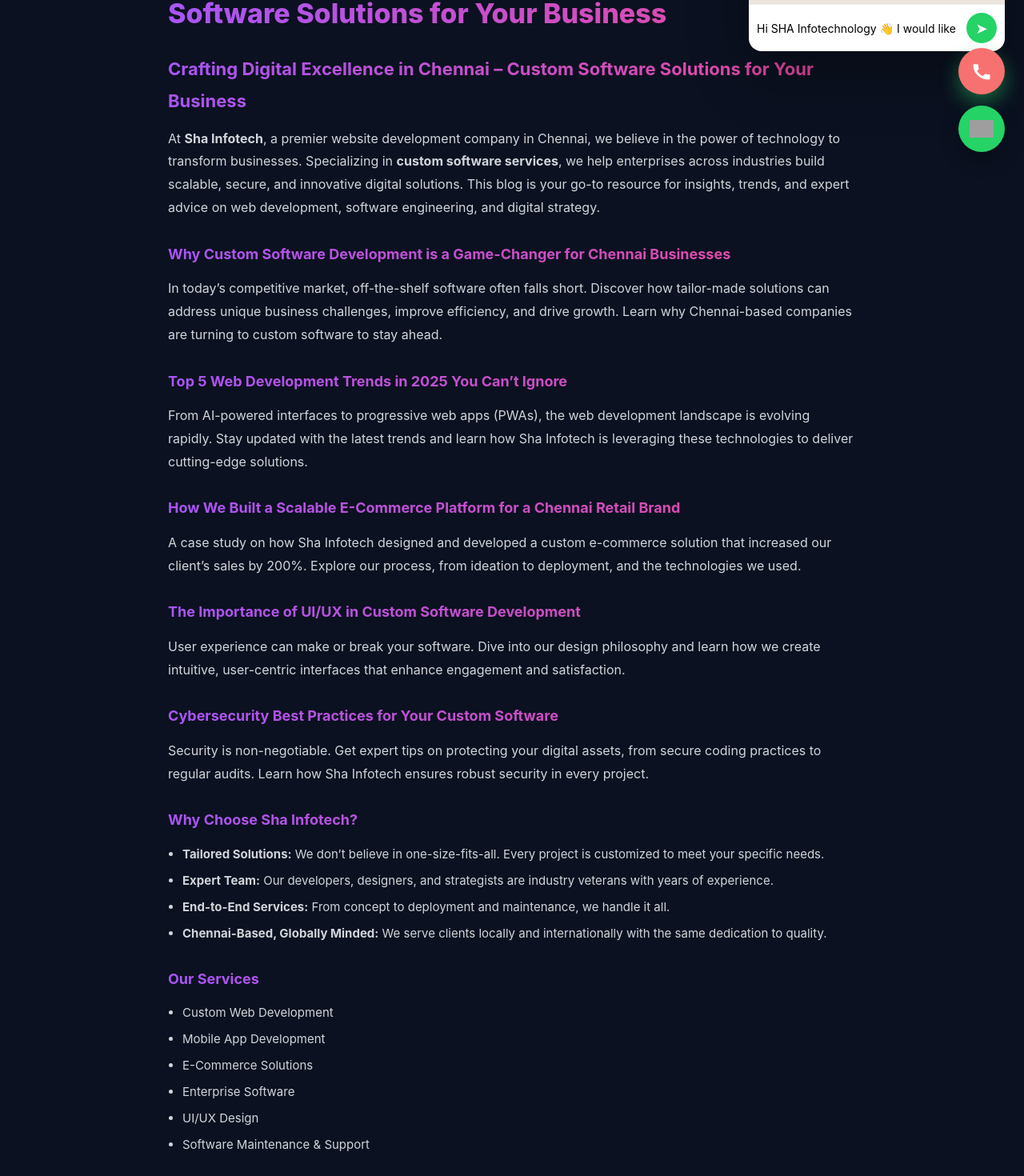
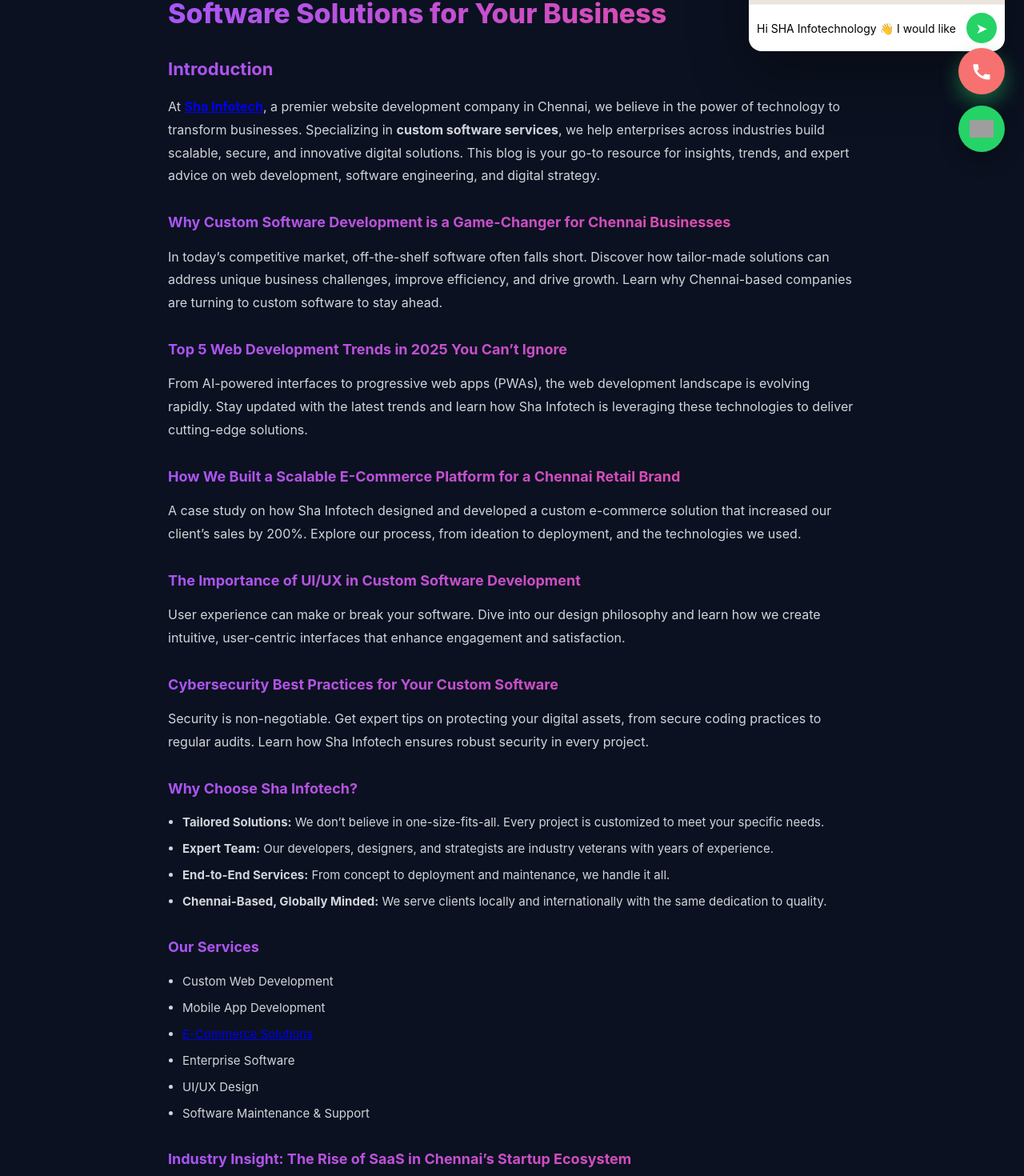
Before and after one commit to Sowndarya-1908/shainfotechnology-backend, a React (Vite) app: page /blog/custom-software-solutions-chennai in a window 1280 px wide. Shown: the part 586-2056 px from the top of the page at 80% size. Built offline with nearby package versions, Linux system fonts and the light colour scheme; grey boxes are pictures that could not be loaded.

Commit message:
internal links added

```diff
--- a/src/components/Blog.jsx
+++ b/src/components/Blog.jsx
@@ -51,13 +51,13 @@
 Introduction  </h2>
 
   <p>In today’s digital world, social media has become one of the most powerful tools for businesses to connect with customers, build brand awareness, and drive growth. Platforms like Facebook, Instagram, LinkedIn, and Twitter are no longer just for social interaction—they have evolved into powerful marketing channels that allow companies to reach millions of potential customers.
-As we move further into 2026, businesses that leverage social media marketing effectively gain a strong competitive advantage. Whether it is a startup, small business, or large enterprise, social media plays a key role in expanding reach, engaging audiences, and increasing revenue.
+As we move further into 2026, businesses that leverage <a href="/services/social-media-marketing">social media marketing</a> effectively gain a strong competitive advantage. Whether it is a startup, small business, or large enterprise, social media plays a key role in expanding reach, engaging audiences, and increasing revenue.
 </p>
 
 
   <h2>Expanding Brand Awareness</h2>
 
-  <p>One of the biggest benefits of social media marketing is the ability to increase brand visibility. Social media platforms allow businesses to showcase their products, services, and brand personality to a wide audience.</p>
+  <p>One of the biggest benefits of <a href="/services/social-media-marketing">social media marketing</a>  social media marketing is the ability to increase brand visibility. Social media platforms allow businesses to showcase their products, services, and brand personality to a wide audience.</p>
 
   <p>Through consistent posting, engaging content, and strategic campaigns, businesses can build a recognizable brand presence online. When customers frequently see a company’s posts or advertisements on their feeds, it helps strengthen brand recall and trust.</p>
 
@@ -86,7 +86,7 @@
 
   <p>Social media marketing is also an effective way to drive traffic to business websites. By sharing valuable content, blog posts, and service updates, businesses can encourage users to visit their website and learn more about their offerings.</p>
 
-  <p>For companies like SHA Infotechnology, social media can help attract businesses that are looking for IT solutions, web development services, and digital transformation support.</p>
+  <p>For companies like <a href="/">SHA Infotechnology</a>, social media can help attract businesses that are looking for IT solutions, web development services, and digital transformation support.</p>
 
   <p>With the right strategy, social media can generate high-quality leads and convert visitors into customers.</p>
 
@@ -134,7 +134,7 @@
   </h2>
 
   <p>In today’s digital-first world, having a website is no longer optional for businesses—it is a necessity. Customers now search online before choosing products or services, and companies without a professional online presence risk losing valuable opportunities. A well-designed website helps businesses build credibility, reach a larger audience, and generate consistent leads.
-As technology continues to evolve in 2026, businesses must adapt to digital transformation to stay competitive. A website acts as the foundation of your online presence and plays a critical role in marketing, branding, and customer engagement.
+As technology continues to evolve in 2026, businesses must adapt to digital transformation to stay competitive. A <a href="/">website</a> acts as the foundation of your online presence and plays a critical role in marketing, branding, and customer engagement.
 </p>
 
 
@@ -181,7 +181,7 @@
 
   <h2> Improves Marketing and Lead Generation</h2>
 
-  <p>A website acts as the central hub for all digital marketing activities. Whether you use social media, email marketing, or search engine optimization (SEO), all campaigns eventually direct users to your website.</p>
+  <p>A website acts as the central hub for all digital marketing activities. Whether you use social media, email marketing, or <a href="/services/seo">search engine optimization (SEO)</a>, all campaigns eventually direct users to your website.</p>
 
   <p>A well-optimized website helps businesses:</p>
 
@@ -213,13 +213,13 @@
 
   <h2>Supports Long-Term Business Growth</h2>
 
-  <p>A website is more than just an online brochure—it is a long-term investment. Over time, it becomes a powerful tool for marketing, customer engagement, and brand development.</p>
+  <p>A website is more than just an online brochure—it is a long-term investment. Over time, it becomes a powerful tool for marketing, customer engagement, and <a href="/services/brand-consultancy">brand development</a>brand development.</p>
 
   <p>Businesses can continuously improve their websites by adding:</p>
 
   <ul>
     <li>Blog content</li>
-    <li>New services</li>
+    <li><a href="/services">New services</a></li>
     <li>Customer reviews</li>
     <li>Updated portfolios</li>
   </ul>
@@ -249,7 +249,7 @@
 
 <h2 class="gradient-heading">Introduction</h2>
 
-<p>The digital economy is booming, and companies are desperately searching for talent who can navigate the complexities of the online world. Whether you’re a recent graduate or looking to switch careers, there has never been a better time to upskill. But with so many options available, why should you choose a structured <strong>online digital marketing course</strong>? Because in an industry that changes by the minute, having a guided, up-to-date curriculum is the only way to ensure you’re learning skills that are actually in demand.</p>
+<p>The digital economy is booming, and companies are desperately searching for talent who can navigate the complexities of the online world. Whether you’re a recent graduate or looking to switch careers, there has never been a better time to upskill. But with so many options available, why should you choose a structured <strong>online <a href="/courses">digital marketing course</a></strong>? Because in an industry that changes by the minute, having a guided, up-to-date curriculum is the only way to ensure you’re learning skills that are actually in demand.</p>
 
 
 <h2>From Beginner to Professional: What You Will Learn</h2>
@@ -273,14 +273,14 @@
 
 <h2>Beyond the Classroom: Placement Assistance</h2>
 
-<p>The ultimate goal of learning is earning. The fear of "what next?" holds many people back from starting their learning journey. That’s why we provide dedicated <strong>placement assistance</strong> to our graduates. From resume workshops to mock interviews, we bridge the gap between education and employment. We don’t just hand you a certificate; we help you walk into your first <strong>career in digital marketing</strong> with confidence.</p>
+<p>The ultimate goal of learning is earning. The fear of "what next?" holds many people back from starting their learning journey. That’s why we provide dedicated <strong>placement assistance</strong> to our graduates. From resume workshops to mock interviews, we bridge the gap between education and employment. We don’t just hand you a certificate; we help you walk into your first <strong><a href="/courses">career in digital marketing</a></strong> with confidence.</p>
 
 
 <h2>Conclusion</h2>
 
 <p>Your future in digital is waiting. Don’t let another year pass by wondering "what if."</p>
 
-<p>Take control of your career today by exploring <strong>Shainfotechnology’s comprehensive training program</strong>. Enroll now and start your journey toward a high-growth, exciting career in digital marketing.</p>
+<p>Take control of your career today by exploring <strong> <a href="/">Shainfotechnology’s</a> comprehensive training program</strong>. Enroll now and start your journey toward a high-growth, exciting career in digital marketing.</p>
 
 `
 },
@@ -296,7 +296,7 @@
 
 <h2 class="gradient-heading">Introduction</h2>
 
-<p>Is your business on Instagram, LinkedIn, and Facebook, yet you’re seeing little to no return? You are not alone. In a world where the average user is bombarded with thousands of ads daily, simply "posting" isn't enough. To truly capture attention, you need a strategic partner. Hiring a dedicated <strong>social media marketing agency</strong> like Shainfotech can be the difference between shouting into the void and starting a meaningful conversation with your ideal customers.</p>
+<p>Is your business on Instagram, LinkedIn, and Facebook, yet you’re seeing little to no return? You are not alone. In a world where the average user is bombarded with thousands of ads daily, simply "posting" isn't enough. To truly capture attention, you need a strategic partner. Hiring a dedicated <strong><a href="/services/social-media-marketing">social media marketing agency</a></strong> like Shainfotech can be the difference between shouting into the void and starting a meaningful conversation with your ideal customers.</p>
 
 <h2>The Death of Organic Reach (and What to Do About It)</h2>
 
@@ -304,7 +304,7 @@
 
 <h2>Building a Community, Not Just a Follower Count</h2>
 
-<p>Vanity metrics (likes and follows) don't pay the bills. What matters is <strong>engagement strategy</strong>. How do you turn a casual scroller into a loyal customer? It requires a robust <strong>content calendar</strong> that balances promotional material with value-added content, interactive stories, and community management. We help you respond to comments, engage in trending conversations, and build a tribe of brand advocates who trust you.</p>
+<p>Vanity metrics (likes and follows) don't pay the bills. What matters is <strong>engagement strategy</strong>. How do you turn a casual scroller into a loyal customer? It requires a robust <strong><a href="/services/content-design">content calendar</a></strong> that balances promotional material with value-added content, interactive stories, and community management. We help you respond to comments, engage in trending conversations, and build a tribe of brand advocates who trust you.</p>
 
 <h2>Measuring What Matters: Social Media ROI</h2>
 
@@ -329,7 +329,7 @@
   <h2 class="gradient-heading">
 Introduction  </h2>
 
-  <p>Remember when marketing meant casting a wide net and hoping for the best? Those days are fading fast. In today’s digital landscape, the winners aren’t just the ones with the biggest budgets, they are the ones with the smartest strategies. This is where AI marketing tools step in to transform raw data into actionable insights. At Shainfotech, we’ve watched artificial intelligence shift from a "nice-to-have" to a critical component of sustainable growth. Let’s break down how AI is actually changing the game and how you can leverage it to maximize your return on investment.</p>
+  <p>Remember when marketing meant casting a wide net and hoping for the best? Those days are fading fast. In today’s digital landscape, the winners aren’t just the ones with the biggest budgets, they are the ones with the smartest strategies. This is where <a href="/services/ai-marketing">Our AI marketing</a> tools step in to transform raw data into actionable insights. At Shainfotech, we’ve watched artificial intelligence shift from a "nice-to-have" to a critical component of sustainable growth. Let’s break down how AI is actually changing the game and how you can leverage it to maximize your return on investment.</p>
 
 
 
@@ -352,7 +352,7 @@
 
   <h2>Implementing Your AI Strategy</h2>
 
-  <p>Implementing AI might sound complex, but it doesn't have to be disruptive. The key is starting with a clear goal. Are you trying to reduce ad spend waste? Improve customer service response times? At Shainfotech, we specialize in integrating that fit seamlessly into your existing workflow, ensuring you’re not just keeping up with the competition, but leaving them behind.</p>
+  <p>Implementing AI might sound complex, but it doesn't have to be disruptive. The key is starting with a clear goal. Are you trying to reduce ad spend waste? Improve customer service response times? At <a href="/">Shainfotech</a>, we specialize in integrating that fit seamlessly into your existing workflow, ensuring you’re not just keeping up with the competition, but leaving them behind.</p>
 
   <h3>Conclusion</h3>
 
@@ -373,12 +373,12 @@
 
 <h2>Introduction</h2>
 
-<p>Artificial Intelligence is no longer a futuristic concept—it is a present-day reality transforming how businesses market themselves. As one of the emerging <strong>AI marketing companies in Chennai</strong>, SHA Infotech is at the forefront of this revolution, helping brands leverage machine learning and automation to gain a competitive edge.</p>
+<p>Artificial Intelligence is no longer a futuristic concept—it is a present-day reality transforming how businesses market themselves. As one of the emerging <strong><a href="/services/ai-marketing">AI marketing</a> companies in Chennai</strong>, SHA Infotech is at the forefront of this revolution, helping brands leverage machine learning and automation to gain a competitive edge.</p>
 
 
 <h2>What is AI Marketing<strong>?</strong></h2>
 
-<p>AI Marketing involves using artificial intelligence technologies to make automated decisions based on data collection, data analysis, and observations of audience or economic trends. This allows for hyper-personalization and predictive analysis that was impossible a decade ago. Companies like Zocket and Innovoot in Chennai are already leveraging AI for ad creatives and development, and SHA Infotech is integrating these principles to benefit your business.</p>
+<p>AI Marketing involves using artificial intelligence technologies to make automated decisions based on data collection, data analysis, and observations of audience or economic trends. This allows for hyper-personalization and predictive analysis that was impossible a decade ago. Companies like Zocket and Innovoot in Chennai are already leveraging AI for ad creatives and development, and <a href="/">Our SHA Infotech</a> is integrating these principles to benefit your business.</p>
 
 
 <h2>SHA Infotech’s AI-Powered Services</h2>
@@ -432,7 +432,7 @@
 
 <h2>The Digital Landscape in Chennai</h2>
 
-<p>Businesses in Chennai are competing for the attention of a tech-savvy audience. Traditional marketing methods are no longer sufficient. Digital marketing offers measurable ROI, targeted reach, and real-time engagement. Services like SEO, PPC, and Social Media Marketing are crucial for businesses looking to thrive.</p>
+<p>Businesses in Chennai are competing for the attention of a tech-savvy audience. Traditional marketing methods are no longer sufficient. Digital marketing offers measurable ROI, targeted reach, and real-time engagement. Services like <a href="/services/seo">SEO</a>, PPC, and <a href="/services/social-media-marketing">Social Media Marketing</a> are crucial for businesses looking to thrive.</p>
 
 
 <h2>Our Integrated Digital Marketing Approach</h2>
@@ -442,7 +442,7 @@
 <p>Here’s how we help Chennai businesses grow:</p>
 
 <ul>
-<li><strong>Search Engine Optimization (SEO):</strong> We optimize your website to rank higher for local keywords like "Best restaurants in Chennai" or "IT services near me," driving organic traffic that converts.</li>
+<li><strong><a href="/services/seo">Search Engine Optimization (SEO)</a>:</strong> We optimize your website to rank higher for local keywords like "Best restaurants in Chennai" or "IT services near me," driving organic traffic that converts.</li>
 
 <li><strong>Social Media Marketing (SMM):</strong> Building communities and engaging with your audience on platforms where they spend most of their time.</li>
 
@@ -452,7 +452,7 @@
 
 <h2>Data-Driven Decisions</h2>
 
-<p>Unlike traditional agencies that rely on guesswork, SHA Infotech uses <strong>Web Analytics</strong> and <strong>Big Data Analytics</strong> to refine marketing strategies. By analyzing user behavior, we continuously tweak campaigns to improve performance, ensuring that every rupee of your marketing budget is well spent. Choosing the right digital marketing partner is a game-changer. SHA Infotech combines technical IT prowess with creative marketing flair to deliver campaigns that resonate with your audience and drive sales.</p>
+<p>Unlike traditional agencies that rely on guesswork, <a href="/">SHA Infotech</a> uses <strong>Web Analytics</strong> and <strong>Big Data Analytics</strong> to refine marketing strategies. By analyzing user behavior, we continuously tweak campaigns to improve performance, ensuring that every rupee of your marketing budget is well spent. Choosing the right digital marketing partner is a game-changer. SHA Infotech combines technical IT prowess with creative marketing flair to deliver campaigns that resonate with your audience and drive sales.</p>
 
 
 <h2>Call to Action</h2>
@@ -473,13 +473,11 @@
 short: "Discover why choosing a professional web designing company in Chennai can help your business grow and build a strong digital presence.",
 content: `
 
-<h2 class="gradient-heading">
-Top Reasons to Choose a Professional Web Designing Company in Chennai for Your Business Growth
-</h2>
 
-<h2>Introduction</h2>
 
-<p>In today’s digital age, your website is the face of your business. For businesses in Chennai, a rapidly growing hub for startups and enterprises, having a robust online presence is no longer optional—it’s essential.</p>
+<h2 class="gradient-heading">Introduction</h2>
+
+<p>In today’s digital age, your <a href="/">website</a> is the face of your business. For businesses in Chennai, a rapidly growing hub for startups and enterprises, having a robust online presence is no longer optional—it’s essential.</p>
 
 <p>Partnering with a reliable <strong>web designing company in Chennai</strong> like SHA Infotech ensures that your brand stands out in a crowded marketplace.</p>
 
@@ -495,7 +493,7 @@
 
 <h2>The SHA Infotech Advantage in Chennai</h2>
 
-<p>At SHA Infotech, we understand the local market dynamics. Based in West Bengal with a global outreach, our expertise in <strong>Web Design</strong> and <strong>Web Development</strong> allows us to serve Chennai-based clients with precision.</p>
+<p>At SHA Infotech, we understand the local market dynamics. Based in West Bengal with a global outreach, our expertise in <strong>Web Design</strong> and <strong><a href="/services/web-development">Web Development</a></strong> allows us to serve Chennai-based clients with precision.</p>
 
 <p>We don’t just build websites; we build digital experiences that are powerful, scalable, and designed to grow your business online.</p>
 
@@ -506,7 +504,7 @@
 
 <li><strong>SEO-Optimized:</strong> Structuring your website in a way that helps it rank higher on search engines from day one.</li>
 
-<li><strong>E-commerce Ready:</strong> Integrating secure payment gateways and advanced shopping features to help you sell products and services online.</li>
+<li><strong><a href="/services/ecommerce-website">E-commerce</a> Ready:</strong> Integrating secure payment gateways and advanced shopping features to help you sell products and services online.</li>
 </ul>
 
 
@@ -557,7 +555,7 @@
   </h2>
 
   <p>
-  At <strong>SHA Infotechnology</strong>, we specialize in transforming businesses through innovative digital solutions.
+  At <strong><a href="/">SHA Infotechnology</a></strong>, we specialize in transforming businesses through innovative digital solutions.
   As a leading digital marketing and web development agency, we combine strategy, creativity,
   and technology to help brands grow, compete, and succeed in today’s digital-first world.
   </p>
@@ -579,7 +577,7 @@
     <li>Search Engine Optimization (SEO)</li>
     <li>Social Media Marketing</li>
     <li>Performance Marketing Campaigns</li>
-    <li>Content Marketing Strategy</li>
+    <li><a href="/services/content-design">Content Marketing Strategy</a></li>
     <li>Online Reputation Management</li>
   </ul>
 
@@ -592,7 +590,7 @@
 
   <ul>
     <li>Custom Website Development</li>
-    <li>E-Commerce Website Development</li>
+    <li><a href="/services/ecommerce-website">E-Commerce Website Development</a></li>
     <li>Mobile-Responsive Design</li>
     <li>UI/UX Optimized Interfaces</li>
     <li>Secure & Scalable Architecture</li>
@@ -642,12 +640,12 @@
   content: `
 
   <h2 class="gradient-heading">
-  Empowering Brands Through Strategy, Design & Technology
+Introduction
   </h2>
 
   <p>
   At <strong>SHA Infotechnology</strong>, we empower businesses to grow, scale, and lead in the digital era.
-  As a full-service digital marketing agency, we combine web development, SEO, digital strategy,
+  As a full-service digital marketing agency, we combine <a href="/services/web-development">web development</a>, <a href="/services/seo">SEO</a>, <a href="/services/digital-strategy">digital strategy</a>,
   creative design, business analysis, and brand consultancy to build powerful digital ecosystems.
   Our mission is simple — transform ideas into measurable digital success.
   </p>
@@ -737,11 +735,11 @@
     content: `
 
      <h2 class="gradient-heading">
-  Crafting Digital Excellence in Chennai – Custom Software Solutions for Your Business
+  Introduction
   </h2>
 
   <p>
-  At <strong>Sha Infotech</strong>, a premier website development company in Chennai, we believe in the power of technology to transform businesses.
+  At <strong><a href="/">Sha Infotech</a></strong>, a premier website development company in Chennai, we believe in the power of technology to transform businesses.
   Specializing in <strong>custom software services</strong>, we help enterprises across industries build scalable, secure, and innovative digital solutions.
   This blog is your go-to resource for insights, trends, and expert advice on web development, software engineering, and digital strategy.
   </p>
@@ -807,7 +805,7 @@
   <ul>
     <li>Custom Web Development</li>
     <li>Mobile App Development</li>
-    <li>E-Commerce Solutions</li>
+    <li><a href="/services/ecommerce-website">E-Commerce Solutions</a></li>
     <li>Enterprise Software</li>
     <li>UI/UX Design</li>
     <li>Software Maintenance & Support</li>
@@ -818,7 +816,7 @@
   <h3>Industry Insight: The Rise of SaaS in Chennai’s Startup Ecosystem</h3>
   <p>
   Chennai is emerging as a hub for SaaS startups.
-  Custom software development is fueling this growth,
+  Custom <a href="/services/web-development">software development</a> is fueling this growth,
   and Sha Infotech partners with innovators to build scalable,
   future-ready digital products.
   </p>
@@ -836,7 +834,7 @@
   content: `
 
   <h2 class="gradient-heading">
-  Sha Infotech – One of the Best Digital Marketing Companies in Chennai
+ Introduction
   </h2>
 
   <p>Sha Infotech is a results-focused digital marketing company in Chennai delivering customized marketing solutions for startups, SMEs, and enterprises.</p>
@@ -847,7 +845,7 @@
 
   <h2>Our Digital Marketing Services in Chennai</h2>
 
-  <h3>Search Engine Optimization (SEO)</h3>
+  <h3>Search Engine Optimization (SEO):</h3>
   <p>Our SEO strategies help businesses rank on Google for high-value local and national keywords.</p>
   <ul>
     <li>Local SEO for Chennai businesses</li>
@@ -856,7 +854,7 @@
     <li>Link building & content optimization</li>
   </ul>
 
-  <h3>Google Ads & PPC Management</h3>
+  <h3>Google Ads & PPC Management:</h3>
   <p>We manage cost-effective Google Ads campaigns that generate immediate leads and conversions.</p>
   <ul>
     <li>Keyword research & ad copy optimization</li>
@@ -864,7 +862,7 @@
     <li>Conversion tracking & ROI analysis</li>
   </ul>
 
-  <h3>Social Media Marketing</h3>
+  <h3>Social Media Marketing:</h3>
   <p>Build strong customer relationships through impactful social media campaigns.</p>
   <ul>
     <li>Instagram, Facebook & LinkedIn marketing</li>
@@ -872,7 +870,7 @@
     <li>Paid social lead generation</li>
   </ul>
 
-  <h3>Content Marketing & Branding Strategy</h3>
+  <h3>Content Marketing & Branding Strategy:</h3>
   <p>High-quality content that improves rankings and builds trust.</p>
   <ul>
     <li>SEO blog writing</li>
@@ -880,7 +878,7 @@
     <li>Brand messaging & storytelling</li>
   </ul>
 
-  <h3>Website Development & Optimization</h3>
+  <h3>Website Development & Optimization:</h3>
   <p>Conversion-focused websites designed to rank and convert.</p>
   <ul>
     <li>SEO-friendly website development</li>
@@ -890,7 +888,7 @@
 
 
 
-  <h2>Why Sha Infotech Stands Out Among Digital Marketing Companies in Chennai</h2>
+  <h2>Why Sha Infotech Stands Out Among Digital Marketing Companies in Chennai:</h2>
 
   <h3>Customized Digital Strategies</h3>
   <p>We don’t use one-size-fits-all solutions. Every strategy is tailored to your industry, location, and goals.</p>
@@ -906,11 +904,11 @@
 
 
 
-  <h2>Industries We Serve in Chennai</h2>
+  <h2>Industries We Serve in Chennai:</h2>
 
   <ul>
     <li>IT & Software Companies</li>
-    <li>E-commerce & Retail Brands</li>
+    <li><a href="/services/ecommerce-website">E-commerce</a> & Retail Brands</li>
     <li>Real Estate & Construction</li>
     <li>Healthcare & Clinics</li>
     <li>Education & Training Institutes</li>
@@ -927,7 +925,7 @@
 
   <p>We help businesses dominate local search results, attract quality leads, and scale faster.</p>
 
-  <p><strong>Get started today with Sha Infotech – one of the leading digital marketing companies in Chennai.</strong></p>
+  <p><strong>Get started today with <a href="/">Sha Infotech</a> one of the leading digital marketing companies in Chennai.</strong></p>
 
   `
 },
```
